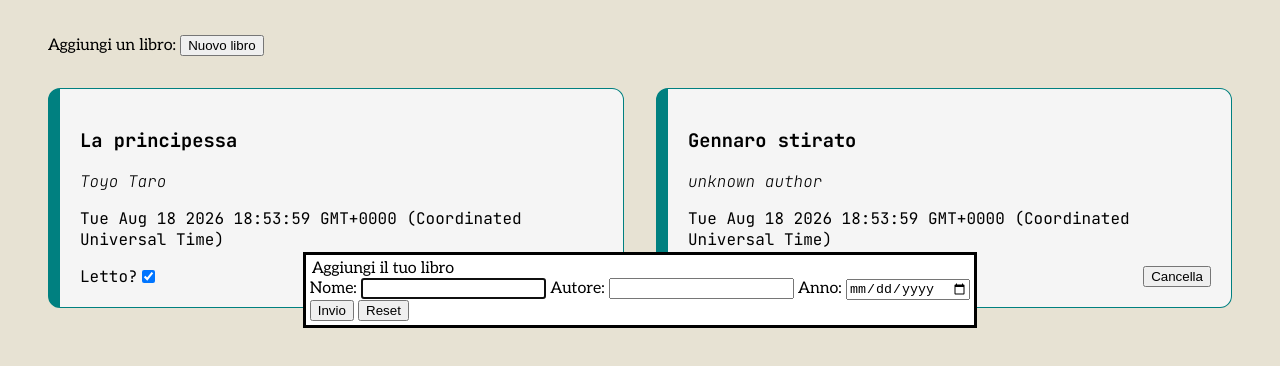
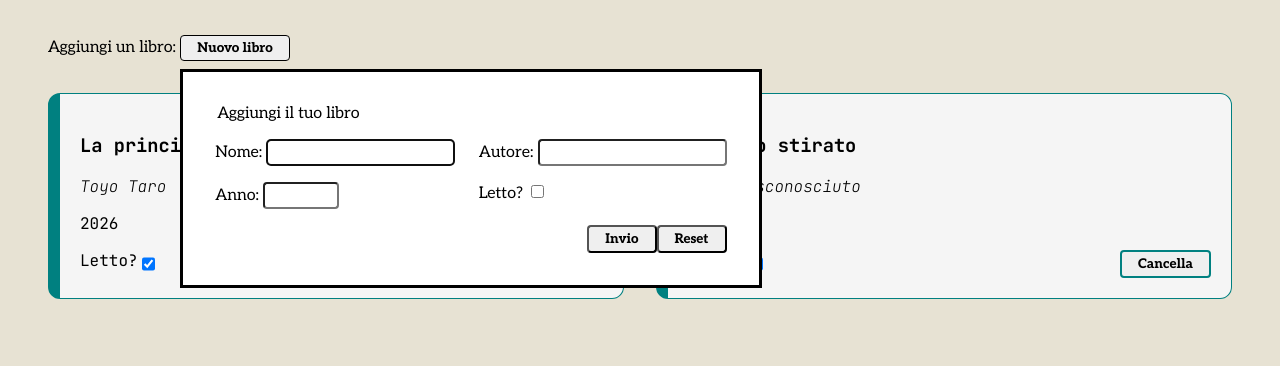
Before and after one commit to E-d-o/project_library, a plain HTML site: page index.html in a window 1280 px wide. Both pictures are taken after a click on the button "Nuovo libro". Shown: the part 110-476 px from the top of the page. Drawn offline with Linux system fonts and the light colour scheme.

Commit message:
styled dialog, added checkbox for read or not

```diff
--- a/index.html
+++ b/index.html
@@ -18,26 +18,42 @@
 
     <div class="add-section">
         <label for="new_book">Aggiungi un libro:</label>
-        <button type="button" popovertarget="book-dialog" name="new-book" id="new-book">Nuovo
+        <button type="button" name="new-book" id="new-book">Nuovo
             libro</button>
         <dialog id="book-dialog" popover>
+            <div class="container">
                 <legend>Aggiungi il tuo libro</legend>
                 <form action="" method="POST">
+                    <div>
                         <label for="name">Nome:</label>
-                <input type="text" name="name" id="name">
+                        <input type="text" name="name" id="name" required>
+                        <span></span>
+                    </div>
+                    <div>
                         <label for="author">Autore:</label>
                         <input type="text" name="author" id="author">
+                        <span></span>
+                    </div>
+                    <div>
                         <label for="year">Anno:</label>
-                <input type="date" name="year" id="year">
+                        <input type="number" min="1900" name="year" id="year">
+                        <span></span>
+                    </div>
+                    <div>
+                        <label for="read">Letto?</label>
+                        <input type="checkbox" name="read" id="read">
+                        <span></span>
+                    </div>
 
                     <div class="submit">
 
-                    <button type="submit" name="submit" id="submit">Invio</button>
+                        <button type="submit" name="submit-btn" id="submit-btn">Invio</button>
 
-                    <button type="reset" name="reset" id="reset">Reset</button>
+                        <button type="reset" name="reset-btn" id="reset-btn">Reset</button>
 
                     </div>
                 </form>
+            </div>
         </dialog>
     </div>
 
--- a/script.js
+++ b/script.js
@@ -1,6 +1,6 @@
 
 
-function BookQualities(name, author = "unknown author", year = new Date(), isRead = true) {
+function BookQualities(name, author = "autore sconosciuto", year = new Date().getFullYear(), isRead = true) {
 
     if (!new.target) {
         throw new TypeError("Calling Book without new is not permitted")
@@ -261,14 +261,41 @@ function onSubmit(event) {
     let field = document.querySelector("#book-dialog")
     let form = document.querySelector("form")
     let formData = new FormData(form)
-    createNewBook(new BookQualities(formData.get("name"), formData.get("author"), formData.get("year")))
+    const isRead = formData.has("read")
+    console.log("Isread ")
+    console.log(isRead)
+
+    createNewBook(new BookQualities(formData.get("name"), formData.get("author"), formData.get("year"), isRead))
     console.log(library.getLastBook().toString());
-    displayBooks()
+    displayBooks();
+    form.reset();
+    field.hidePopover();
+
 }
 
 form = document.querySelector("form")
+
 form.addEventListener("submit", onSubmit)
 
+function setMaxYear() {
+    yearInput = form.querySelector("input#year")
+    yearInput.max = new Date().getFullYear();
+}
+
+const button = document.getElementById('new-book');
+const dialog = document.getElementById('book-dialog');
+
+button.addEventListener('click', () => {
+    const rect = button.getBoundingClientRect();
 
 
+    dialog.style.position = 'fixed';
+    dialog.style.left = rect.left + 'px';
+    dialog.style.top = (rect.bottom + 8) + 'px';
+    dialog.style.margin = '0';
+
+
+    dialog.showPopover();
+});
+setMaxYear()
 displayBooks(last_only = false);
--- a/style.css
+++ b/style.css
@@ -5,17 +5,65 @@ body {
     padding: 1rem;
     margin: 2rem;
     background-color: #E7E2D3;
-    font-family: "Aleo";
+    font-family: "Aleo", "Times New Roman";
     display: flex;
     flex-direction: column;
     gap: 1rem;
 }
 
+form input {
+    border-radius: 4px;
+    padding: 0.25rem;
 
+}
+
+form>*:user-valid {
+
+    border: 2px solid green;
+}
+
+form>*:user-invalid {
+
+    border: 2px solid red;
+}
+
+form>*:user-valid+span::after {
+    content: " ✓";
+
+}
+
+form>*:user-invalid+span::after {
+    content: " ✖";
+
+}
+
+dialog {
+    padding: 2rem;
+
+}
+
+dialog>div.container {
+    display: flex;
+    flex-direction: column;
+    gap: 1rem;
+}
+
+.container>form {
+    display: grid;
+    grid-template-columns: 1fr 1fr;
+    grid-template-rows: 1fr 1fr;
+    gap: 1rem;
+}
+
+.submit {
+    grid-column: 2/3;
+    display: flex;
+    justify-content: end;
+}
 
 .book-section {
     display: grid;
-    grid-template-columns: repeat(auto-fit, minmax(150px, 1fr));
+    grid-template-columns: repeat(auto-fit, minmax(200px, 1fr));
     padding: 1rem 0rem;
     gap: 2rem;
 }
@@ -30,9 +78,10 @@ body {
 
     transform: translate(0, 0);
 
-    transition: transform 0.4s ease-in-out;
+
     border: 1px solid var(--border-col);
     border-left: 12px solid var(--border-col);
+    transition: border 0.2s ease-in, transform 0.4s ease-in-out;
 
 }
 
@@ -47,7 +96,7 @@ body {
     --shadow-spread: 2px;
     box-shadow: 5px 5px var(--shadow-blur) var(--shadow-spread)rgb(115, 128, 141);
 
-    transform: translate(0px, -3px);
+    transform: translate(0px, -4px);
 
 
 
@@ -59,6 +108,30 @@ body {
 
 }
 
+.book-delete {
+
+    border: 2px solid var(--border-col);
+    transition: border 0.2s ease-in;
+
+}
+
+button {
+    border-radius: 4px;
+    padding: 4px 1rem;
+    font-family: "Aleo";
+    font-weight: 800;
+}
+
+button:hover {
+    background-color: lightgray;
+
+
+}
+
+#new-book {
+    border: 1px solid black;
+}
+
 .read-actions {
     display: flex;
 }
```
Lines whose indentation alone changed are shown as unchanged.
